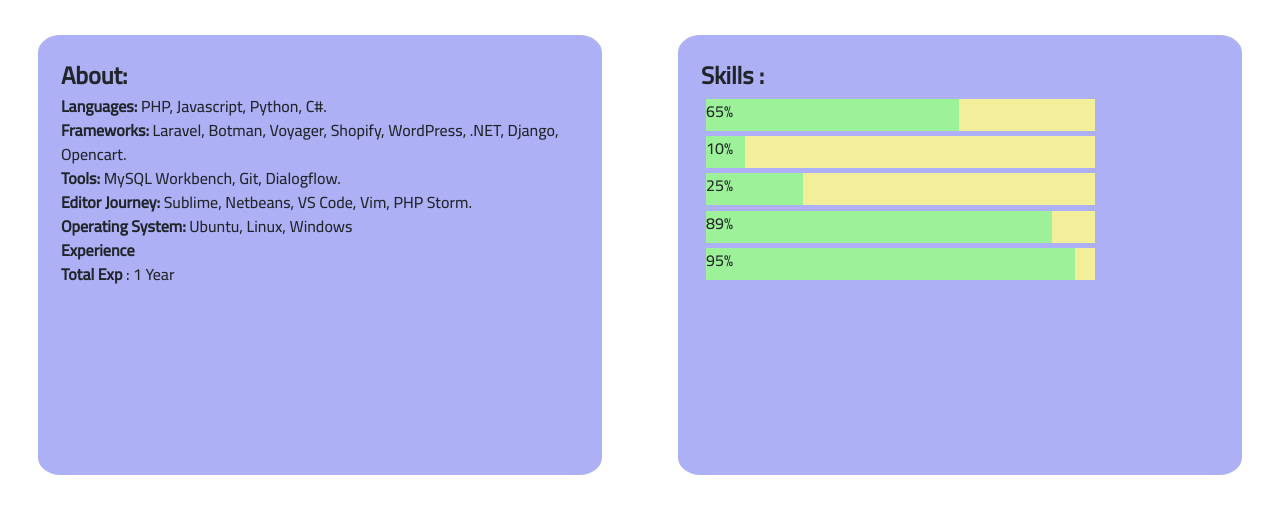
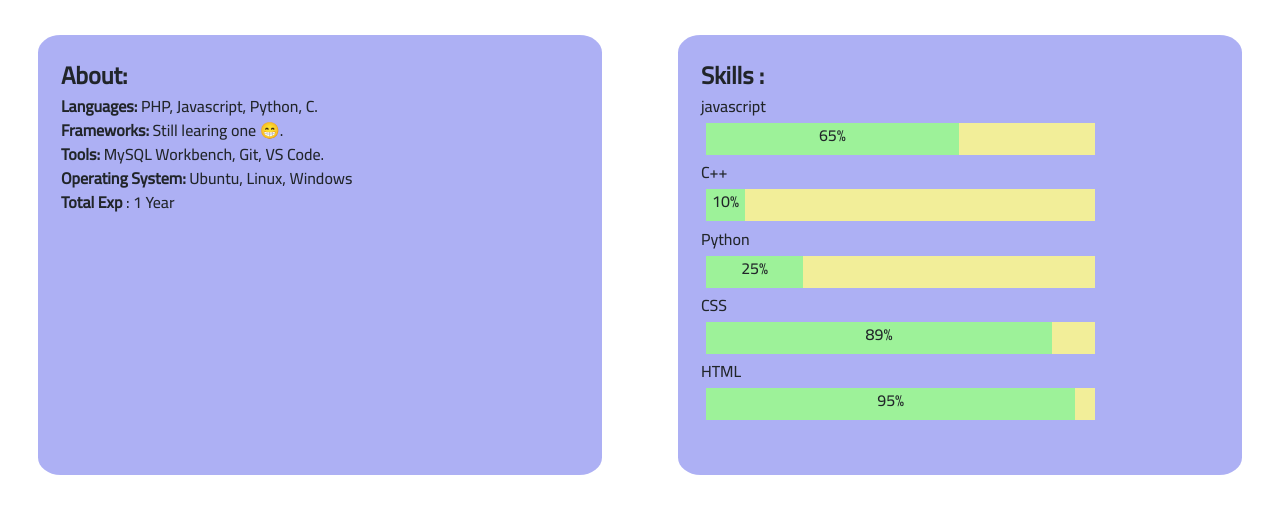
Before and after one commit to moath62how/my-portofolio-First-Try-, a plain HTML site: page index.html in a window 1280 px wide. Shown: the part 123-636 px from the top of the page. Drawn offline with nearby package versions, Linux system fonts and the light colour scheme.

Commit message:
added name for the progress bar

```diff
--- a/index.html
+++ b/index.html
@@ -53,22 +53,16 @@
                 <span id="bold_title"> About: </span>
                 <p>
                     <span id="bold_A"> Languages: </span>
-                    PHP, Javascript, Python, C#.
+                    PHP, Javascript, Python, C.
                     <br>
                     <span id="bold_A"> Frameworks:</span>
-                    Laravel, Botman, Voyager, Shopify, WordPress, .NET, Django, Opencart.
+                    Still learing one 😁.
                     <br>
                     <span id="bold_A"> Tools:</span>
-                    MySQL Workbench, Git, Dialogflow.
-                    <br>
-                    <span id="bold_A"> Editor Journey:</span>
-                    Sublime, Netbeans, VS Code, Vim, PHP Storm.
+                    MySQL Workbench, Git, VS Code.
                     <br>
                     <span id="bold_A"> Operating System:</span>
                     Ubuntu, Linux, Windows
-                    <br>
-                    <span id="bold_A"> Experience</span>
-
                     <br>
                     <span id="bold_A"> Total Exp</span> : 1 Year
 
--- a/main.js
+++ b/main.js
@@ -4,8 +4,11 @@ const markup = `<div ="bars"><div id="progress-bar"><span></span></div> `
 //document.getElementById('DOM').innerHTML = markup.repeat(myLANG.length)
 
 for (let i = 0; i < myLANG.length; i++) {
-    document.getElementById('DOM').innerHTML += `<div ="bars"><div id="progress-bar"><span id="pbar${i}">${myLANGp[i]}%</span></div>`
+    document.getElementById('DOM').innerHTML += `<div ="bars">${myLANG[i]}<div id="progress-bar"><span id="pbar${i}">${myLANGp[i]}% </span></div></div>`
 }
 for (let j = 0; j < myLANG.length; j++) {
     document.getElementById(`pbar${j}`).style.width = `${myLANGp[j]}%`
+    document.getElementById(`pbar${j}`).style.textAlign = `center`
+    document.getElementById(`pbar${j}`).style.overflow = "visible"
+    // window.getComputedStyle(`pbar${j}`, `::after`).content = `${myLANG[j]}`
 }
```
